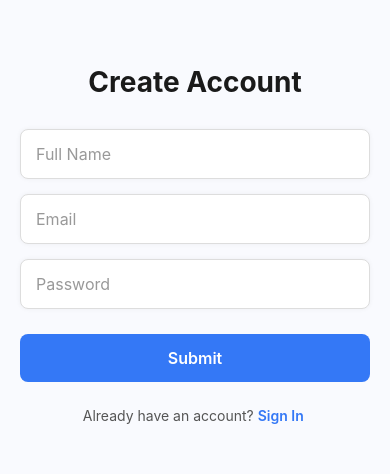
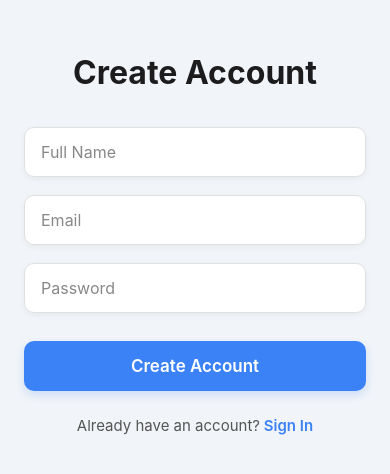
Before and after one commit to Samiiee37/Medinos-Internship, a React Native app: screen /Signup in a window 390 px wide. Shown: the part 178-652 px from the top of the page. Built offline with nearby package versions, Linux system fonts and the light colour scheme.

Commit message:
add navi

```diff
--- a/src/screens/Signin.jsx
+++ b/src/screens/Signin.jsx
@@ -1,4 +1,4 @@
-import React from 'react';
+import React, { useState } from 'react';
 import {
   Text,
   View,
@@ -6,42 +6,78 @@ import {
   TouchableOpacity,
   StyleSheet,
   SafeAreaView,
+  KeyboardAvoidingView,
+  Platform,
+  ScrollView,
 } from 'react-native';
 
-export default function Signin({navigation}) {
+export default function Signin({ navigation }) {
+  const [email, setEmail] = useState('');
+  const [password, setPassword] = useState('');
+  const [error, setError] = useState('');
+
+  const handleSubmit = () => {
+    if (!email || !password) {
+      setError('Email and password are required.');
+    } else if (!email.includes('@')) {
+      setError('Please enter a valid email.');
+    } else {
+      setError('');
+      console.log('Signin successful with:', { email, password });
+      navigation.navigate('Home');
+    }
+  };
+
   return (
     <SafeAreaView style={styles.container}>
+      <KeyboardAvoidingView
+        behavior={Platform.OS === 'ios' ? 'padding' : undefined}
+        style={styles.container}
+      >
+        <ScrollView
+          contentContainerStyle={styles.scrollContainer}
+          keyboardShouldPersistTaps="handled"
+        >
           <View style={styles.innerContainer}>
-        <Text style={styles.title}>Sign In</Text>
+            <Text style={styles.title}>Welcome Back</Text>
 
             <TextInput
               placeholder="Email"
-          placeholderTextColor="#999"
+              placeholderTextColor="#888"
               keyboardType="email-address"
               autoCapitalize="none"
               style={styles.input}
+              value={email}
+              onChangeText={setEmail}
             />
 
             <TextInput
               placeholder="Password"
-          placeholderTextColor="#999"
+              placeholderTextColor="#888"
               secureTextEntry
               style={styles.input}
+              value={password}
+              onChangeText={setPassword}
             />
 
-        <TouchableOpacity style={styles.button}>
-          <Text style={styles.buttonText}>Submit</Text>
+            {error ? <Text style={styles.errorText}>{error}</Text> : null}
+
+            <TouchableOpacity style={styles.button} onPress={handleSubmit}>
+              <Text style={styles.buttonText}>Sign In</Text>
             </TouchableOpacity>
 
             <TouchableOpacity
               style={styles.signupLink}
-          onPress={() => navigation.navigate('Signup')}>
-          <Text style={styles.signupText}>New here? </Text>
+              onPress={() => navigation.navigate('Signup')}
+            >
+              <Text style={styles.signupText}>New here?</Text>
               <Text style={[styles.signupText, styles.signupAction]}>
-            Create your account{' '}
+                {' '}Create your account
               </Text>
             </TouchableOpacity>
           </View>
+        </ScrollView>
+      </KeyboardAvoidingView>
     </SafeAreaView>
   );
 }
@@ -49,59 +85,75 @@ export default function Signin({navigation}) {
 const styles = StyleSheet.create({
   container: {
     flex: 1,
-    backgroundColor: '#dadada',
+    backgroundColor: '#f1f4f8',
+  },
+  scrollContainer: {
+    flexGrow: 1,
+    justifyContent: 'center',
+    paddingHorizontal: 24,
   },
   innerContainer: {
-    flex: 1,
-    justifyContent: 'center',
+    width: '100%',
     alignItems: 'center',
-    paddingHorizontal: 20,
   },
   title: {
-    fontSize: 28,
-    fontWeight: 'bold',
-    color: '#1a1a1a',
-    marginBottom: 30,
+    fontSize: 30,
+    fontWeight: '700',
+    color: '#1c1c1e',
+    marginBottom: 35,
   },
   input: {
     width: '100%',
     height: 50,
     backgroundColor: '#fff',
-    borderColor: '#ddd',
+    borderRadius: 10,
+    paddingHorizontal: 16,
+    fontSize: 16,
+    marginBottom: 18,
     borderWidth: 1,
-    borderRadius: 8,
-    paddingHorizontal: 15,
-    fontSize: 16,
-    marginBottom: 15,
+    borderColor: '#e0e0e0',
     shadowColor: '#000',
     shadowOpacity: 0.05,
-    shadowRadius: 5,
-    elevation: 2,
+    shadowOffset: { width: 0, height: 2 },
+    shadowRadius: 6,
+    elevation: 3,
+    color: '#1a1a1a',
+  },
+  errorText: {
+    color: 'red',
+    marginBottom: 12,
+    alignSelf: 'flex-start',
+    fontSize: 14,
   },
   button: {
-    backgroundColor: '#3478f6',
-    paddingVertical: 14,
-    borderRadius: 8,
+    backgroundColor: '#3b82f6',
+    paddingVertical: 15,
+    borderRadius: 10,
     width: '100%',
     alignItems: 'center',
+    shadowColor: '#3b82f6',
+    shadowOpacity: 0.2,
+    shadowOffset: { width: 0, height: 4 },
+    shadowRadius: 8,
+    elevation: 4,
     marginTop: 10,
   },
   buttonText: {
     color: '#fff',
-    fontSize: 16,
+    fontSize: 17,
     fontWeight: '600',
   },
   signupLink: {
     flexDirection: 'row',
-    alignItems: 'center',
+    justifyContent: 'center',
     marginTop: 25,
   },
   signupText: {
-    fontSize: 14,
+    fontSize: 15,
     color: '#555',
   },
   signupAction: {
-    color: '#3478f6',
+    color: '#3b82f6',
     fontWeight: '600',
   },
 });
--- a/src/screens/Signup.jsx
+++ b/src/screens/Signup.jsx
@@ -1,4 +1,4 @@
-import React, {useState} from 'react';
+import React, { useState } from 'react';
 import {
   Text,
   View,
@@ -6,47 +6,88 @@ import {
   TouchableOpacity,
   StyleSheet,
   SafeAreaView,
+  KeyboardAvoidingView,
+  Platform,
+  ScrollView,
 } from 'react-native';
 
-export default function Signup({navigation}) {
+export default function Signup({ navigation }) {
+  const [fullName, setFullName] = useState('');
+  const [email, setEmail] = useState('');
+  const [password, setPassword] = useState('');
+  const [error, setError] = useState('');
+
+  const handleSignup = () => {
+    if (!fullName || !email || !password) {
+      setError('All fields are required.');
+    } else if (!email.includes('@')) {
+      setError('Please enter a valid email.');
+    } else if (password.length < 6) {
+      setError('Password must be at least 6 characters.');
+    } else {
+      setError('');
+      console.log('Signup data:', { fullName, email, password });
+      navigation.navigate('Home');
+    }
+  };
+
   return (
     <SafeAreaView style={styles.container}>
+      <KeyboardAvoidingView
+        behavior={Platform.OS === 'ios' ? 'padding' : undefined}
+        style={styles.container}
+      >
+        <ScrollView
+          contentContainerStyle={styles.scrollContainer}
+          keyboardShouldPersistTaps="handled"
+        >
           <View style={styles.innerContainer}>
             <Text style={styles.title}>Create Account</Text>
 
             <TextInput
               placeholder="Full Name"
-          placeholderTextColor="#999"
+              placeholderTextColor="#888"
               autoCapitalize="words"
               style={styles.input}
+              value={fullName}
+              onChangeText={setFullName}
             />
 
             <TextInput
               placeholder="Email"
-          placeholderTextColor="#999"
+              placeholderTextColor="#888"
               keyboardType="email-address"
               autoCapitalize="none"
               style={styles.input}
+              value={email}
+              onChangeText={setEmail}
             />
 
             <TextInput
               placeholder="Password"
-          placeholderTextColor="#999"
+              placeholderTextColor="#888"
               secureTextEntry
               style={styles.input}
+              value={password}
+              onChangeText={setPassword}
             />
 
-        <TouchableOpacity style={styles.button}>
-          <Text style={styles.buttonText}>Submit</Text>
+            {error ? <Text style={styles.errorText}>{error}</Text> : null}
+
+            <TouchableOpacity style={styles.button} onPress={handleSignup}>
+              <Text style={styles.buttonText}>Create Account</Text>
             </TouchableOpacity>
 
             <TouchableOpacity
               style={styles.signinLink}
-          onPress={() => navigation.navigate('Signin')}>
-          <Text style={styles.signinText}>Already have an account? </Text>
-          <Text style={[styles.signinText, styles.signinAction]}>Sign In </Text>
+              onPress={() => navigation.navigate('Signin')}
+            >
+              <Text style={styles.signinText}>Already have an account?</Text>
+              <Text style={[styles.signinText, styles.signinAction]}> Sign In</Text>
             </TouchableOpacity>
           </View>
+        </ScrollView>
+      </KeyboardAvoidingView>
     </SafeAreaView>
   );
 }
@@ -54,67 +95,75 @@ export default function Signup({navigation}) {
 const styles = StyleSheet.create({
   container: {
     flex: 1,
-    backgroundColor: '#f9fafe',
+    backgroundColor: '#f1f4f8',
+  },
+  scrollContainer: {
+    flexGrow: 1,
+    justifyContent: 'center',
+    paddingHorizontal: 24,
   },
   innerContainer: {
-    flex: 1,
-    justifyContent: 'center',
+    width: '100%',
     alignItems: 'center',
-    paddingHorizontal: 20,
   },
   title: {
-    fontSize: 28,
-    fontWeight: 'bold',
-    color: '#1a1a1a',
-    marginBottom: 30,
+    fontSize: 32,
+    fontWeight: '700',
+    color: '#1c1c1e',
+    marginBottom: 35,
   },
   input: {
     width: '100%',
     height: 50,
     backgroundColor: '#fff',
-    borderColor: '#ddd',
+    borderRadius: 10,
+    paddingHorizontal: 16,
+    fontSize: 16,
+    marginBottom: 18,
     borderWidth: 1,
-    borderRadius: 8,
-    paddingHorizontal: 15,
-    fontSize: 16,
-    marginBottom: 15,
+    borderColor: '#e0e0e0',
     shadowColor: '#000',
     shadowOpacity: 0.05,
-    shadowRadius: 5,
-    elevation: 2,
+    shadowOffset: { width: 0, height: 2 },
+    shadowRadius: 6,
+    elevation: 3,
     color: '#1a1a1a',
   },
+  errorText: {
+    color: 'red',
+    marginBottom: 12,
+    alignSelf: 'flex-start',
+    fontSize: 14,
+  },
   button: {
-    backgroundColor: '#3478f6',
-    paddingVertical: 14,
-    borderRadius: 8,
+    backgroundColor: '#3b82f6',
+    paddingVertical: 15,
+    borderRadius: 10,
     width: '100%',
     alignItems: 'center',
+    shadowColor: '#3b82f6',
+    shadowOpacity: 0.2,
+    shadowOffset: { width: 0, height: 4 },
+    shadowRadius: 8,
+    elevation: 4,
     marginTop: 10,
   },
   buttonText: {
     color: '#fff',
-    fontSize: 16,
+    fontSize: 17,
     fontWeight: '600',
   },
   signinLink: {
     flexDirection: 'row',
-    alignItems: 'center',
+    justifyContent: 'center',
     marginTop: 25,
   },
   signinText: {
-    fontSize: 14,
+    fontSize: 15,
     color: '#555',
   },
   signinAction: {
-    color: '#3478f6',
+    color: '#3b82f6',
     fontWeight: '600',
   },
-  errorText: {
-    color: 'red',
-    marginBottom: 10,
-    fontSize: 14,
-    width: '100%',
-    textAlign: 'left',
-  },
 });
```
Lines whose indentation alone changed are shown as unchanged.
